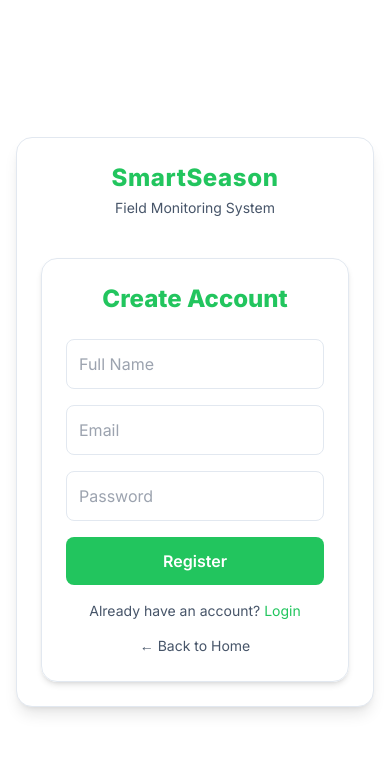
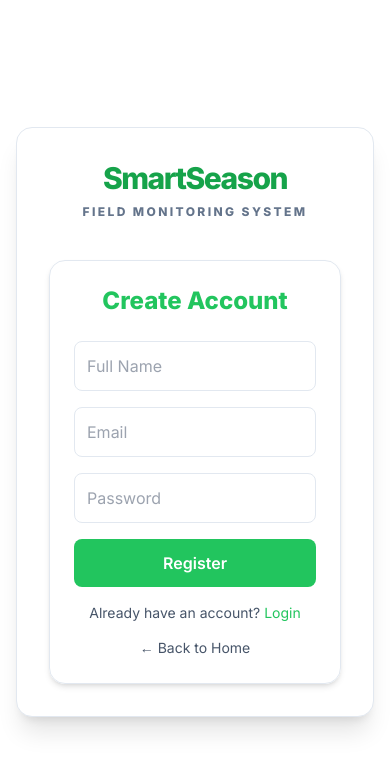
Before and after one commit to LimoB/SmartSeason, a React (Vite) app in the folder frontend/: page /register in a window 390 px wide. Shown: the top 770 px of the page. Built offline with nearby package versions, Linux system fonts and the light colour scheme; no server answers.

Commit message:
trigger phone UI fix

```diff
--- a/frontend/src/layouts/AuthLayout.tsx
+++ b/frontend/src/layouts/AuthLayout.tsx
@@ -2,6 +2,7 @@ import { Outlet, Link } from "react-router-dom";
 
 export default function AuthLayout() {
   return (
+    // "items-center justify-center" is GOOD for Login, but BAD for Dashboards.
     <div className="
       min-h-screen flex items-center justify-center
       bg-light-bg dark:bg-dark-bg
@@ -13,28 +14,29 @@ export default function AuthLayout() {
         w-full max-w-md
         bg-white dark:bg-dark-surface
         border border-light-border dark:border-dark-border
-        rounded-2xl p-6 shadow-lg
-        transition
+        rounded-2xl p-8 shadow-xl
+        transition-all duration-300
       ">
 
         {/* ================= LOGO ================= */}
-        <div className="text-center mb-6">
-
+        <div className="text-center mb-8">
           <Link
             to="/"
-            className="text-primary-500 text-2xl font-bold tracking-wide"
+            className="text-green-600 dark:text-green-500 text-3xl font-black tracking-tighter"
           >
             SmartSeason
           </Link>
 
-          <p className="text-light-muted dark:text-dark-muted text-sm mt-1">
+          <p className="text-slate-500 dark:text-slate-400 text-xs uppercase tracking-[0.2em] font-bold mt-2">
             Field Monitoring System
           </p>
-
         </div>
 
         {/* ================= PAGE CONTENT ================= */}
-        <Outlet />
+        {/* This renders your Login / Register forms */}
+        <div className="w-full">
+          <Outlet />
+        </div>
 
       </div>
     </div>
--- a/frontend/src/layouts/MainLayout.tsx
+++ b/frontend/src/layouts/MainLayout.tsx
@@ -11,12 +11,12 @@ export default function MainLayout() {
       transition-colors duration-300
       flex
     ">
-
       {/* ================= SIDEBAR ================= */}
       <Sidebar />
 
       {/* ================= MAIN CONTENT AREA ================= */}
-      <div className="flex-1 flex flex-col ml-20 md:ml-64 transition-all duration-300">
+      {/* ml-24 matches Sidebar w-24 | lg:ml-72 matches Sidebar w-72 */}
+      <div className="flex-1 flex flex-col ml-24 lg:ml-72 transition-all duration-500 ease-in-out">
 
         {/* ================= TOP NAVBAR ================= */}
         <Navbar />
@@ -27,7 +27,8 @@ export default function MainLayout() {
         {/* ================= PAGE CONTENT ================= */}
         <main className="flex-1 px-4 sm:px-6 py-6">
 
-          <div className="max-w-7xl mx-auto">
+          {/* REMOVED max-w-7xl and mx-auto to let content fill available width */}
+          <div className="w-full">
 
             {/* ================= PAGE WRAPPER ================= */}
             <div className="
@@ -37,10 +38,9 @@ export default function MainLayout() {
               p-6 sm:p-8
               shadow-sm
               min-h-[70vh]
+              w-full
             ">
-
               <Outlet />
-
             </div>
 
           </div>
--- a/frontend/src/layouts/Sidebar.tsx
+++ b/frontend/src/layouts/Sidebar.tsx
@@ -165,12 +165,6 @@ export default function Sidebar() {
           </div>
         </div>
       </aside>
-
-      {/* IMPORTANT: The spacer below ensures the dashboard content doesn't hide under the sidebar.
-          If your dashboard still has "right padding", ensure the parent container of the dashboard
-          doesn't have a fixed max-width or excess padding.
-      */}
-      <div className={`transition-all duration-500 ease-in-out ${isExpanded ? "w-72" : "w-24"}`} />
     </>
   );
 }
```
